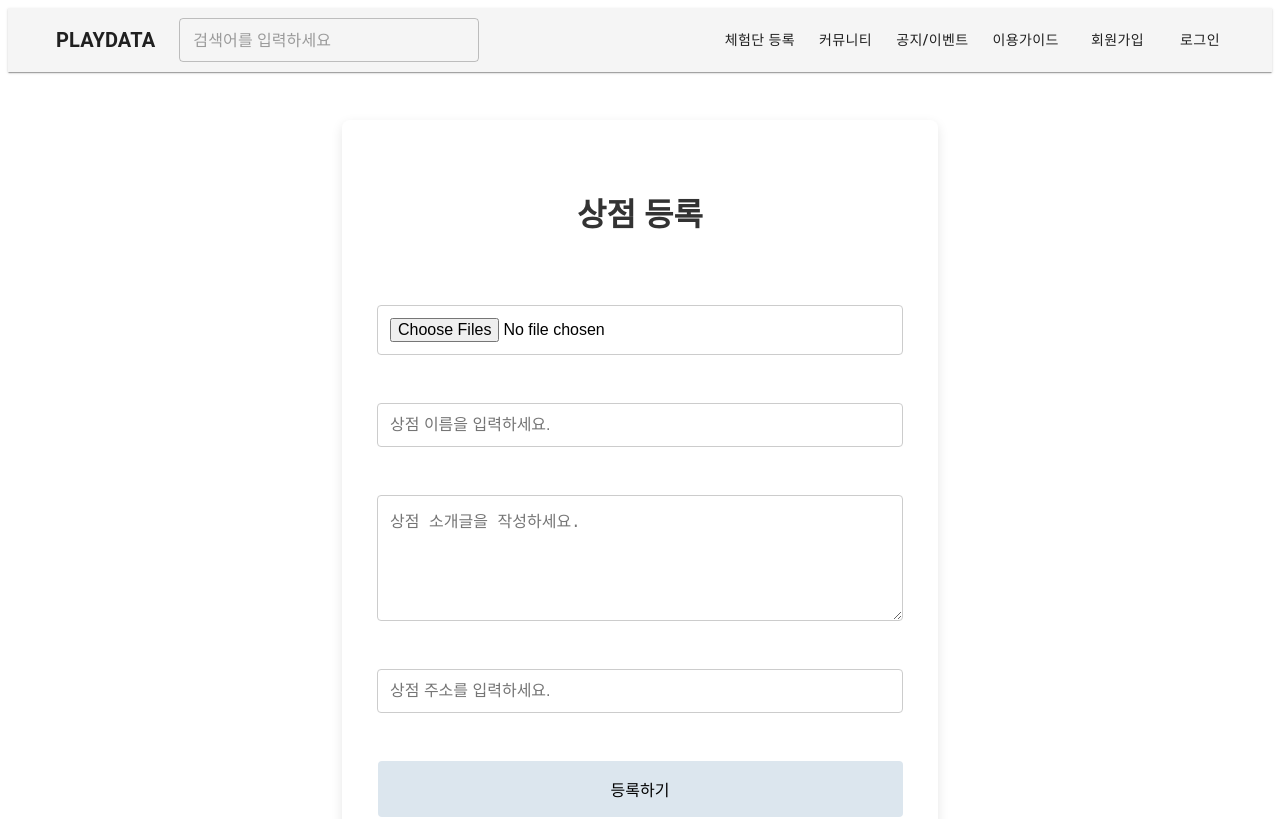
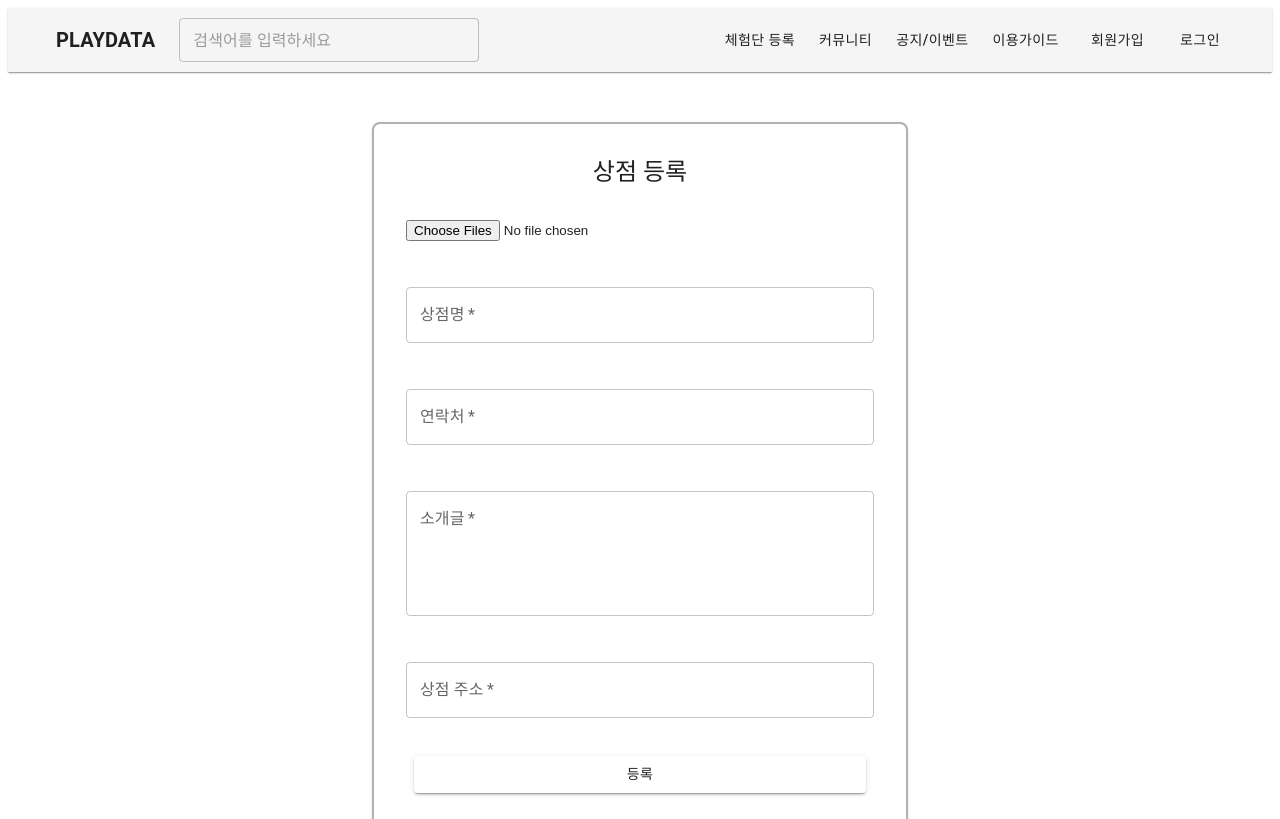
Before and after one commit to Petrushhka/reviewing-msa-yhj-, a React (Vite) app in the folder front/reviewing/: page /restaurantForm in a window 1280 px wide. Shown: the top 819 px of the page. Built offline with nearby package versions, Linux system fonts and the light colour scheme; some icons are missing.

Commit message:
상점 수정 로직 수정, 프론트단 등록, 수정하기, 메인페이지 리스트로 변경, 이미지 양쪽 버튼 추가, 작성자만 수정&취소 버튼 보이게 수정, 지도 추가 등

```diff
--- a/front/reviewing/src/components/restaurant-service/RestaurantDetail.jsx
+++ b/front/reviewing/src/components/restaurant-service/RestaurantDetail.jsx
@@ -1,54 +1,136 @@
-// ✅ RestaurantDetail.jsx (세로 구분선 적용)
 import { useState, useEffect } from 'react';
 import styles from './RestaurantDetail.module.scss';
+import axios from 'axios';
+import { API_BASE_URL, RESTAURANT_SERVICE } from '../../configs/host-config';
+import { useNavigate, useParams } from 'react-router-dom';
+import NaverMapComponent from '../NaverMapComponent';
 
-const RestaurantDetail = ({ restaurantId }) => {
-  const [data, setData] = useState(null);
+const RestaurantDetail = () => {
+  const [restaurants, setRestaurants] = useState([]);
+  const [currentImage, setCurrentImage] = useState(0);
+  const [address, setAddress] = useState('');
+  const [isOwner, setIsOwner] = useState(false);
+  const { id } = useParams();
+  const navigate = useNavigate();
 
   useEffect(() => {
-    const dummyData = {
-      id: restaurantId,
-      name: '스시 오마카세 히로',
-      description: '신선한 해산물과 정성 가득한 오마카세 전문점입니다.',
-      address: '서울 강남구 테헤란로 123',
-      phone: '010-0000-0000',
-      mainImageUrl: 'https://restaurantservice-image2400.s3.ap-northeast-2.amazonaws.com/d1521755-f638-4f90-ac52-fe48a71d6403_basic.jpg',
-    };
-    setData(dummyData);
-  }, [restaurantId]);
+    fetchData();
+  }, []);
 
-  if (!data) return <div>Loading...</div>;
+  const fetchData = async () => {
+    try {
+      const res = await axios.get(
+        `${API_BASE_URL}${RESTAURANT_SERVICE}/restaurants/${id}`,
+      );
+      console.log(res.data.result);
+      setRestaurants(res.data.result);
+      setAddress(res.data.result.address);
+    } catch (e) {
+      console.log(e);
+    }
+  };
+
+  if (!restaurants) return <div>Loading...</div>;
+
+  const images = restaurants.imageUrls || ['/default.jpg'];
+
+  const nextImage = () => {
+    setCurrentImage((prev) => (prev + 1) % images.length);
+  };
+
+  const prevImage = () => {
+    setCurrentImage((prev) => (prev - 1 + images.length) % images.length);
+  };
+
+  const token = localStorage.getItem('ACCESS_TOKEN');
+
+  useEffect(() => {
+    if (token) {
+      try {
+        const payload = JSON.parse(atob(token.split('.')[1]));
+        setIsOwner(
+          payload.id === restaurants.userId && payload.role === 'OWNER',
+        );
+      } catch (e) {
+        console.log(e);
+      }
+    }
+  }, []);
+
+  const handleDelete = async () => {
+    if (!window.confirm('정말 삭제하시겠습니까?')) return;
+
+    try {
+      await axios.delete(
+        `${API_BASE_URL}${RESTAURANT_SERVICE}/restaurant/${id}`,
+        {
+          headers: {
+            Authorization: `Bearer ${token}`,
+          },
+        },
+      );
+      alert('상점이 삭제되었습니다.');
+      navigate('/restaurant');
+    } catch (e) {
+      console.log(e);
+      alert('삭제에 실패했습니다.');
+    }
+  };
+
+  const handleEdit = () => {
+    navigate(`/restaurantUpdate/${id}`); // 수정 페이지로 이동
+  };
 
   return (
     <div className={styles.detailWrapper}>
-      <div className={styles.actions}>
-        <button>수정</button>
-        <button>삭제</button>
-      </div>
+      {isOwner && (
+        <div className={styles.actions}>
+          <button onClick={handleEdit}>수정</button>
+          <button onClick={handleDelete}>삭제</button>
+        </div>
+      )}
 
       <div className={styles.imageSection}>
-        <img src={data.mainImageUrl || '/default.jpg'} alt='상점 이미지' />
+        <img src={images[currentImage]} alt='상점 이미지' />
+        {images.length > 1 && (
+          <div className={styles.slideControls}>
+            <button onClick={prevImage}>&lt;</button>
+            <button onClick={nextImage}>&gt;</button>
+          </div>
+        )}
       </div>
 
       <div className={styles.infoSection}>
         <div className={styles.row}>
           <strong>상점명</strong>
-          <div className={styles.separator} /> <span>{data.name}</span>
+          <div className={styles.separator} /> <span>{restaurants.name}</span>
         </div>
         <div className={styles.row}>
           <strong>연락처</strong>
-          <div className={styles.separator} /> <span>{data.phone}</span>
+          <div className={styles.separator} /> <span>{restaurants.phone}</span>
         </div>
         <div className={styles.row}>
           <strong>위치</strong>
-          <div className={styles.separator} /> <span>{data.address}</span>
+          <div className={styles.separator} />{' '}
+          <div>
+            <div>{restaurants.address}</div>
+            <div>
+              {address && (
+                <NaverMapComponent
+                  address={address}
+                  width='500px'
+                  height='300px'
+                />
+              )}
+            </div>
+          </div>
         </div>
         <div className={styles.row}>
           <strong>소개글</strong>
-          <div className={styles.separator} /> <span>{data.description}</span>
+          <div className={styles.separator} />{' '}
+          <span>{restaurants.description}</span>
         </div>
       </div>
-
     </div>
   );
 };
--- a/front/reviewing/src/components/restaurant-service/RestaurantForm.jsx
+++ b/front/reviewing/src/components/restaurant-service/RestaurantForm.jsx
@@ -1,18 +1,22 @@
+import {
+  Button,
+  Card,
+  CardActions,
+  CardContent,
+  CardHeader,
+  Grid,
+  TextField,
+} from '@mui/material';
+import axios from 'axios';
 import { useState } from 'react';
-import styles from './RestaurantForm.module.scss';
+import { API_BASE_URL, RESTAURANT_SERVICE } from '../../configs/host-config';
 
 const RestaurantForm = () => {
-  const [formData, setFormData] = useState({
-    name: '',
-    description: '',
-    address: '',
-  });
   const [images, setImages] = useState([]);
-
-  const handleChange = (e) => {
-    const { name, value } = e.target;
-    setFormData((prev) => ({ ...prev, [name]: value }));
-  };
+  const [name, setName] = useState('');
+  const [phone, setPhone] = useState('');
+  const [description, setDescription] = useState('');
+  const [address, setAddress] = useState('');
 
   const handleFileChange = (e) => {
     setImages(e.target.files);
@@ -21,44 +25,62 @@ const RestaurantForm = () => {
   const handleSubmit = async (e) => {
     e.preventDefault();
 
-    const token = localStorage.getItem('accessToken');
+    const token = localStorage.getItem('ACCESS_TOKEN');
     if (!token) {
       alert('로그인 후 이용 가능합니다.');
       return;
     }
 
     const data = new FormData();
-    Object.entries(formData).forEach(([key, value]) => {
-      data.append(key, value);
-    });
+    data.append('userId', localStorage.getItem('USER_ID'));
+    data.append('name', name);
+    data.append('phone', phone);
+    data.append('description', description);
+    data.append('address', address);
 
     for (let img of images) {
       data.append('images', img);
     }
 
     try {
-      const res = await fetch('/restaurant-service/restaurants', {
-        method: 'POST',
+      const res = await axios.post(
+        `${API_BASE_URL}${RESTAURANT_SERVICE}/restaurants`,
+        data,
+        {
           headers: {
             Authorization: `Bearer ${token}`,
           },
-        body: data,
-      });
+        },
+      );
 
-      if (res.ok) {
+      if (res.status === 201) {
         alert('상점 등록이 완료되었습니다.');
+        navigate('/restaurant');
       } else {
         alert('상점 등록에 실패했습니다.');
       }
-    } catch (err) {
-      console.error(err);
+    } catch (e) {
+      console.log(e);
       alert('에러가 발생했습니다.');
     }
   };
 
   return (
-    <form className={styles.form} onSubmit={handleSubmit}>
-      <h1>상점 등록</h1>
+    <Grid container justifyContent='center' marginTop={'50px'}>
+      <Grid item xs={12} sm={6} md={3}>
+        <Card
+          sx={{
+            maxWidth: 500,
+            margin: '0 auto',
+            padding: 2,
+            border: '2px solid rgba(0, 0, 0, 0.3)',
+            borderRadius: 2,
+            boxShadow: 1,
+          }}
+        >
+          <CardHeader title='상점 등록' style={{ textAlign: 'center' }} />
+          <CardContent>
+            <form onSubmit={handleSubmit}>
               <input
                 type='file'
                 name='images'
@@ -66,32 +88,75 @@ const RestaurantForm = () => {
                 accept='image/*'
                 onChange={handleFileChange}
                 required
+                style={{
+                  marginBottom: '30px',
+                }}
               />
-      <input
-        type='text'
-        name='name'
+              <TextField
+                label='상점명'
+                value={name}
+                onChange={(e) => setName(e.target.value)}
                 placeholder='상점 이름을 입력하세요.'
-        value={formData.name}
-        onChange={handleChange}
+                fullWidth
+                margin='normal'
                 required
+                style={{
+                  marginBottom: '30px',
+                }}
               />
-      <textarea
-        name='description'
+              <TextField
+                label='연락처'
+                value={phone}
+                onChange={(e) => setPhone(e.target.value)}
+                placeholder='연락처를 입력하세요.'
+                fullWidth
+                margin='normal'
+                required
+                style={{
+                  marginBottom: '30px',
+                }}
+              />
+              <TextField
+                multiline
+                rows={4}
+                label='소개글'
+                value={description}
+                onChange={(e) => setDescription(e.target.value)}
                 placeholder='상점 소개글을 작성하세요.'
-        value={formData.description}
-        onChange={handleChange}
+                fullWidth
+                margin='normal'
                 required
+                style={{
+                  marginBottom: '30px',
+                }}
               />
-      <input
-        type='text'
-        name='address'
+              <TextField
+                label='상점 주소'
+                value={address}
+                onChange={(e) => setAddress(e.target.value)}
                 placeholder='상점 주소를 입력하세요.'
-        value={formData.address}
-        onChange={handleChange}
+                fullWidth
+                margin='normal'
                 required
+                style={{
+                  marginBottom: '30px',
+                }}
               />
-      <button type='submit'>등록하기</button>
+              <CardActions>
+                <Button
+                  type='submit'
+                  color='grey'
+                  variant='contained'
+                  fullWidth
+                >
+                  등록
+                </Button>
+              </CardActions>
             </form>
+          </CardContent>
+        </Card>
+      </Grid>
+    </Grid>
   );
 };
 
--- a/front/reviewing/src/components/restaurant-service/RestaurantForm.module.scss
+++ /dev/null
@@ -1,46 +0,0 @@
-.form {
-  max-width: 500px;
-  margin: 3rem auto;
-  padding: 3rem;
-  background: #fff;
-  border-radius: 8px;
-  box-shadow: 0 4px 12px rgba(0, 0, 0, 0.1);
-  display: flex;
-  flex-direction: column;
-  align-items: center;
-  gap: 3rem;
-
-  h1 {
-    text-align: center;
-    color: #333;
-  }
-
-  input,
-  textarea {
-    width: 100%;
-    padding: 0.75rem;
-    border: 1px solid #ccc;
-    border-radius: 4px;
-    font-size: 1rem;
-  }
-
-  textarea {
-    resize: vertical;
-    height: 100px;
-  }
-
-  button {
-    width: 105%;
-    padding: 1rem;
-    background-color: #dce6ee;
-    color: #000000;
-    border: none;
-    border-radius: 4px;
-    font-size: 1rem;
-    cursor: pointer;
-
-    &:hover {
-      background-color: #9ea4b2;
-    }
-  }
-}
--- a/front/reviewing/src/components/restaurant-service/RestaurantUpdate.jsx
+++ b/front/reviewing/src/components/restaurant-service/RestaurantUpdate.jsx
@@ -1,97 +1,170 @@
-import { useState } from 'react';
-import styles from './RestaurantForm.module.scss';
+import {
+  Button,
+  Card,
+  CardActions,
+  CardContent,
+  CardHeader,
+  Grid,
+  TextField,
+} from '@mui/material';
+import axios from 'axios';
+import { useEffect, useState } from 'react';
+import { useNavigate, useParams } from 'react-router-dom';
+import { API_BASE_URL, RESTAURANT_SERVICE } from '../../configs/host-config';
 
 const RestaurantUpdate = () => {
-  const [formData, setFormData] = useState({
-    name: '',
-    description: '',
-    address: '',
-  });
-  const [images, setImages] = useState([]);
+  const { id } = useParams();
+  const [name, setName] = useState('');
+  const [phone, setPhone] = useState('');
+  const [description, setDescription] = useState('');
+  const [address, setAddress] = useState('');
+  const navigate = useNavigate();
 
-  const handleChange = (e) => {
-    const { name, value } = e.target;
-    setFormData((prev) => ({ ...prev, [name]: value }));
-  };
+  const token = localStorage.getItem('ACCESS_TOKEN');
 
-  const handleFileChange = (e) => {
-    setImages(e.target.files);
+  useEffect(() => {
+    fetchData();
+  }, []);
+
+  const fetchData = async () => {
+    try {
+      const res = await axios.get(
+        `${API_BASE_URL}${RESTAURANT_SERVICE}/restaurants/${id}`,
+        {
+          headers: {
+            Authorization: `Bearer ${token}`,
+          },
+        },
+      );
+      const data = res.data.result;
+      setName(data.name || '');
+      setPhone(data.phone || '');
+      setDescription(data.description || '');
+      setAddress(data.address || '');
+    } catch (e) {
+      console.log(e);
+      alert('상점 정보를 불러오는데 실패했습니다.');
+    }
   };
 
   const handleSubmit = async (e) => {
     e.preventDefault();
 
-    const token = localStorage.getItem('accessToken');
     if (!token) {
       alert('로그인 후 이용 가능합니다.');
       return;
     }
 
     const data = new FormData();
-    Object.entries(formData).forEach(([key, value]) => {
-      data.append(key, value);
-    });
-
-    for (let img of images) {
-      data.append('images', img);
-    }
+    data.append('name', name);
+    data.append('phone', phone);
+    data.append('description', description);
+    data.append('address', address);
 
     try {
-      const res = await fetch('/restaurant-service/restaurants', {
-        method: 'POST',
+      const res = await axios.put(
+        `${API_BASE_URL}${RESTAURANT_SERVICE}/restaurant/${id}`,
+        data,
+        {
           headers: {
             Authorization: `Bearer ${token}`,
           },
-        body: data,
-      });
+        },
+      );
 
-      if (res.ok) {
+      if (res.status === 200) {
         alert('상점 수정이 완료되었습니다.');
+        navigate(`/restaurantDetail/${id}`);
       } else {
         alert('상점 수정에 실패했습니다.');
       }
-    } catch (err) {
-      console.error(err);
+    } catch (e) {
+      console.log(e);
       alert('에러가 발생했습니다.');
     }
   };
 
   return (
-    <form className={styles.form} onSubmit={handleSubmit}>
-      <h1>상점 수정</h1>
-      <input
-        type='file'
-        name='images'
-        multiple
-        accept='image/*'
-        onChange={handleFileChange}
+    <Grid container justifyContent='center' marginTop={'50px'}>
+      <Grid item xs={12} sm={6} md={3}>
+        <Card
+          sx={{
+            maxWidth: 500,
+            margin: '0 auto',
+            padding: 2,
+            border: '2px solid rgba(0, 0, 0, 0.3)',
+            borderRadius: 2,
+            boxShadow: 1,
+          }}
+        >
+          <CardHeader title='상점 수정' style={{ textAlign: 'center' }} />
+          <CardContent>
+            <form onSubmit={handleSubmit}>
+              <TextField
+                label='상점명'
+                value={name}
+                onChange={(e) => setName(e.target.value)}
+                placeholder='상점 이름을 입력하세요.'
+                fullWidth
+                margin='normal'
                 required
+                style={{
+                  marginBottom: '30px',
+                }}
               />
-      <input
-        type='text'
-        name='name'
-        placeholder='상점 이름을 입력하세요.'
-        value={formData.name}
-        onChange={handleChange}
+              <TextField
+                label='연락처'
+                value={phone}
+                onChange={(e) => setPhone(e.target.value)}
+                placeholder='연락처를 입력하세요.'
+                fullWidth
+                margin='normal'
                 required
+                style={{
+                  marginBottom: '30px',
+                }}
               />
-      <textarea
-        name='description'
+              <TextField
+                multiline
+                rows={4}
+                label='소개글'
+                value={description}
+                onChange={(e) => setDescription(e.target.value)}
                 placeholder='상점 소개글을 작성하세요.'
-        value={formData.description}
-        onChange={handleChange}
+                fullWidth
+                margin='normal'
                 required
+                style={{
+                  marginBottom: '30px',
+                }}
               />
-      <input
-        type='text'
-        name='address'
+              <TextField
+                label='상점 주소'
+                value={address}
+                onChange={(e) => setAddress(e.target.value)}
                 placeholder='상점 주소를 입력하세요.'
-        value={formData.address}
-        onChange={handleChange}
+                fullWidth
+                margin='normal'
                 required
+                style={{
+                  marginBottom: '30px',
+                }}
               />
-      <button type='submit'>수정하기</button>
+              <CardActions>
+                <Button
+                  type='submit'
+                  color='grey'
+                  variant='contained'
+                  fullWidth
+                >
+                  수정하기
+                </Button>
+              </CardActions>
             </form>
+          </CardContent>
+        </Card>
+      </Grid>
+    </Grid>
   );
 };
 
--- a/front/reviewing/src/router/AppRouter.jsx
+++ b/front/reviewing/src/router/AppRouter.jsx
@@ -7,7 +7,6 @@ import { Route, Routes } from 'react-router-dom';
 import PrivateRouter from './PrivateRouter';
 import ReviewCard from '../components/review-service/ReviewCard';
 import ReviewSection from '../components/review-service/ReviewSection';
-import RestaurantList from '../components/restaurant-service/RestaurantList';
 import RestaurantForm from '../components/restaurant-service/RestaurantForm';
 import RestaurantDetail from '../components/restaurant-service/RestaurantDetail';
 import RestaurantUpdate from '../components/restaurant-service/RestaurantUpdate';
@@ -19,10 +18,9 @@ const AppRouter = () => {
       <Route path='/member/create' element={<MemberCreate />} />
       <Route path='/login' element={<LoginPage />} />
       <Route path='/review' element={<ReviewSection />} />
-      <Route path='/restaurant' element={<RestaurantList />} />
       <Route path='/restaurantForm' element={<RestaurantForm />} />
-      <Route path='/restaurantDetail' element={<RestaurantDetail />} />
-      <Route path='/restaurantUpdate' element={<RestaurantUpdate />} />
+      <Route path='/restaurantDetail/:id' element={<RestaurantDetail />} />
+      <Route path='/restaurantUpdate/:id' element={<RestaurantUpdate />} />
       {/* <Route path='/mypage' element={<PrivateRouter element={<MyPage />} />} /> */}
     </Routes>
   );
```
Also changed, not shown: front/reviewing/src/components/restaurant-service/RestaurantCard.jsx (+7 -3 lines), front/reviewing/src/components/restaurant-service/RestaurantList.jsx (+24 -33 lines), 2 other files (tests, documents, lock files or other folders). Lines whose indentation alone changed are shown as unchanged.
